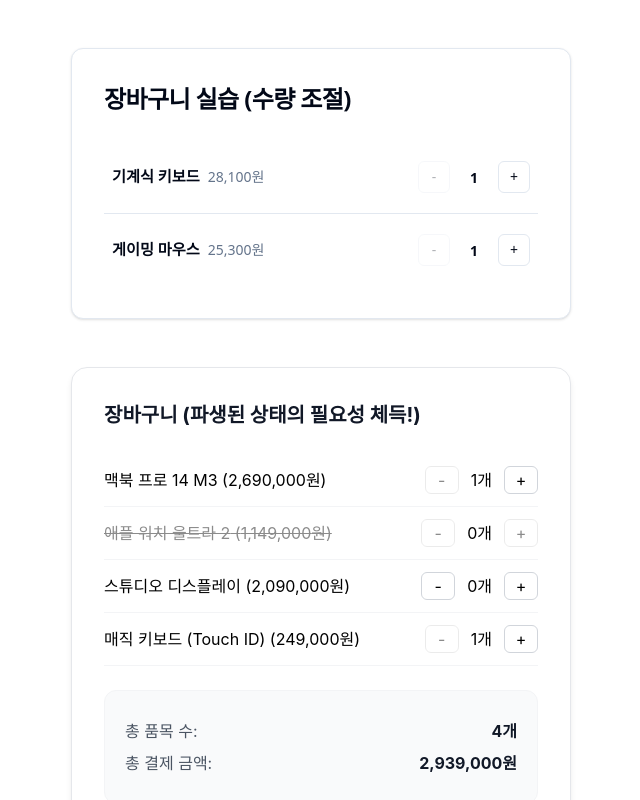
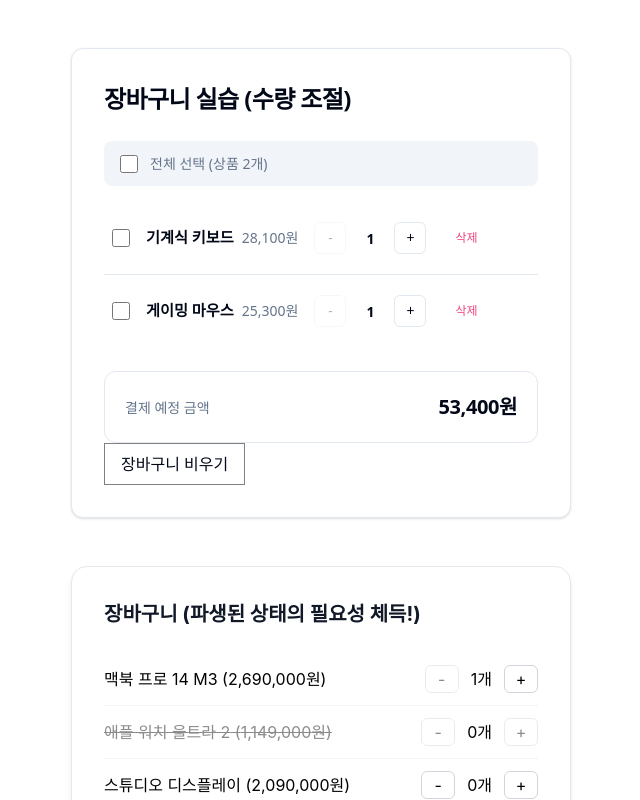
Before and after one commit to songha-5/learn-react, a React (Vite) app in the folder 07-복잡한-상태-Immer/: page / in a window 1280 px wide. Shown: the top 800 px of the page, without its empty margins (319-959 px from the left). Built offline with nearby package versions, Linux system fonts and the light colour scheme.

Commit message:
학습: immer활용해서 장바구니 실습 ( 전체선택, 결제 예정 금액 등 )

```diff
--- a/07-복잡한-상태-Immer/src/practices/ShoppingCart/ShoppingCart.tsx
+++ b/07-복잡한-상태-Immer/src/practices/ShoppingCart/ShoppingCart.tsx
@@ -1,5 +1,6 @@
 import { useImmer } from 'use-immer'
 import S from './ShoppingCart.module.css'
+import { useId, useState } from 'react'
 
 interface CartItem {
   id: string
@@ -8,17 +9,53 @@ interface CartItem {
   quantity: number
   option: {
     amount: number
+    checked: boolean
   }
 }
 
-const carts: CartItem[] = [
-  { id: 'cart-1', name: '기계식 키보드', price: 28100, quantity: 1, option: { amount: 10 }},
-  { id: 'cart-2', name: '게이밍 마우스', price: 25300, quantity: 1, option: { amount: 4 }},
+const INITIAL_CART: CartItem[] = [
+  {
+    id: 'item-1',
+    name: '기계식 키보드',
+    price: 28100,
+    quantity: 1,
+    option: {
+      amount: 10,
+      checked: false
+    },
+  },
+  {
+    id: 'item-2',
+    name: '게이밍 마우스',
+    price: 25300,
+    quantity: 1,
+    option: {
+      amount: 4,
+      checked: false
+    },
+  },
 ]
 
 export default function ShoppingCart() {
-  // 상태(시간의 흐름에 따라 업데이트)
-  const [cart, setCart] = useImmer(carts)
+  // 상태(리액트를 작동하게 하는 데이터)
+  const [cart, setCart] = useImmer(INITIAL_CART)
+
+  // 파생된 상태 (상태에 의존해 ㄹ헨더링 마다 다시 계산된 값)
+  const cartItemCount = cart.length
+  const hasCartItem = cartItemCount > 0
+  // 체크된 상품 항목을 필터링
+  const checkedItems = cart.filter(({ option }) => option.checked)
+  // every로도 가능함
+  // cart.every(({ option }) => option.checked)
+  const checkedItemsCount = checkedItems.length
+  const isAllChecked = checkedItemsCount === cartItemCount
+  // 전체 상품이 1개 이상 있으면서, '모든(every)' 상품의 checked가 true인지 확인
+  // const isAllChecked = cartItemCount > 0 && cart.every(({ option }) => option.checked);
+
+  // 체크된 상품 항목을 필터링
+
+  // 누산된값
+  const totalPrice = cart.reduce((total, { price, quantity }) => total + price * quantity, 0)//체크된 모든 상품의 가격 * 수량의 계산된 총 금액 (number)
 
   const updateQuantity = (itemId: CartItem['id'], delta: number) => {
     setCart((draft) => {
@@ -42,50 +79,137 @@ export default function ShoppingCart() {
     })
   }
 
+  const deleteItem = (itemId: CartItem['id']) => {
+    if(confirm('정말로 지우시겠습니까?')) {
+      setCart((draft) => {
+        const delectIndex = draft.findIndex((item) => item.id === itemId)
+        if (delectIndex > -1) draft.splice(delectIndex, 1)
+      })
+    }
+  }
+
+  const handleClearCart = () => {
+    setCart([])
+  }
+  const handleRestoreCart = () => {
+    setCart(INITIAL_CART)
+  }
+
+  const toggleItem = (itemId: CartItem['id']) => {
+    setCart((draft) => {
+      const item = draft.find(item => item.id === itemId)
+      if (item) item.option.checked = !item.option.checked;
+    })
+  }
+
+  const handleAllToggle = () => {
+    setCart(draft => {
+      draft.forEach((item) => {
+        item.option.checked = !isAllChecked
+      })
+    })
+  }
+
   return (
     <section className={S.container}>
       <h2 className={S.title}>장바구니 실습 (수량 조절)</h2>
 
+      {hasCartItem ? (
+        <>
+          <header className={S.header}>
+            <input
+              type="checkbox"
+              id="all-checked"
+              className={S.checkbox}
+              checked={isAllChecked}
+              onChange={handleAllToggle}
+            />
+            <label htmlFor="all-checked">전체 선택 (상품 {cartItemCount}개)</label>
+          </header>
           <ul className={S.itemList}>
-        {cart.map(({id, name, price, quantity, option: { amount }}) => {
+          {cart.map(({ id, name, price, quantity, option: { amount, checked } }) => {
               const isMinDisabled = quantity === 1
               const isMaxDisabled = quantity >= amount
 
               return (
-            <li className={S.item} key={id}>
+                <li key={id} className={S.item}>
+                  <input
+                    type="checkbox"
+                    className={S.checkbox}
+                    id={id}
+                    checked={checked}
+                    onChange={() => toggleItem(id)}
+                  />
+                  <label htmlFor={id}>
                     <div className={S.info}>
                       <p className={S.name}>{name}</p>
                       <p className={S.price}>{price.toLocaleString()}원</p>
                     </div>
-
+                  </label>
                   <div className={S.controls}>
                     <button
                       type="button"
                       className={S.button}
                       aria-label={`${name} 수량 감소`}
+                      aria-disabled={isMinDisabled}
                       onClick={() => {
                         if (isMinDisabled) return
-                    updateQuantity(id, -1)}
-                  }
-                  aria-disabled={isMinDisabled}
+                        updateQuantity(id, -1)
+                      }}
                     >
                       -
                     </button>
-                <span className={S.quantity}>{quantity}</span>
+                    <output className={S.quantity}>{quantity}</output>
                     <button
                       type="button"
                       className={S.button}
                       aria-label={`${name} 수량 증가`}
                       aria-disabled={isMaxDisabled}
-                  onClick={() => updateQuantity(id, 1)}
+                      onClick={() => {
+                        if (isMaxDisabled) return
+                        updateQuantity(id, 1)
+                      }}
                     >
                       +
+                    </button>
+                    <button
+                      type="button"
+                      className={S.deleteButton}
+                      aria-label={`장바구니에서 ${name} 상품 제거`}
+                      onClick={() => deleteItem(id)}
+                    >
+                      삭제
                     </button>
                   </div>
                 </li>
               )
             })}
           </ul>
+          <footer className={S.footer} aria-live="polite">
+            <span className={S.totalLabel}>결제 예정 금액</span>
+            <output className={S.totalPrice}>{totalPrice.toLocaleString()}원</output>
+          </footer>
+        </>
+      ) : (
+        <p className={S.emptyMessage}>장바구니가 비어 있습니다.</p>
+      )}
+
+      {/* 조건부 UI 렌더링: '장바구니 비우기' / '장바구니 복구하기' */}
+      {hasCartItem ? (
+        <button type='button'
+          className={S.transitionButton}
+          onClick={handleClearCart}
+        >
+          장바구니 비우기
+        </button>
+      ) : (
+        <button
+          type='button'
+          onClick={handleRestoreCart}
+        >
+          장바구니 복구하기
+        </button>
+      )}
     </section>
   )
 }
```
Lines whose indentation alone changed are shown as unchanged.
